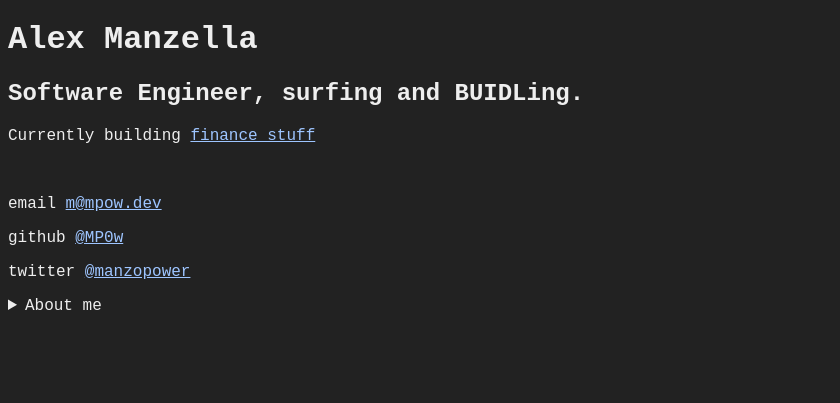
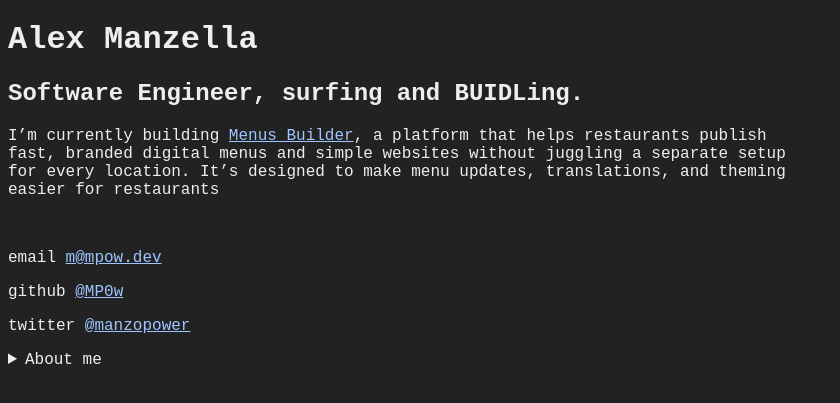
Before and after one commit to MP0w/MP0w.github.io, a Jekyll site: the page built from index.html, in a window 1280 px wide. Shown: the top 403 px of the page, without its empty margins (0-840 px from the left). Built offline with Jekyll 4.4.1, drawn with Linux system fonts in a browser that asks for light colours.

Commit message:
Update index.html

```diff
--- a/index.html
+++ b/index.html
@@ -4,7 +4,9 @@ layout: default
 
 <h1>Alex Manzella</h1>
 <h2>Software Engineer, surfing and BUIDLing.</h2>
-<p>Currently building <a href="https://stuff.finance">finance_stuff</a></p>
+<p>
+  I’m currently building <a href="https://menusbuilder.com">Menus Builder</a>, a platform that helps restaurants publish fast, branded digital menus and simple websites without juggling a separate setup for every location. It’s designed to make menu updates, translations, and theming easier for restaurants
+</p>
 <br/>
 <p>email <a href="mailto:{{ site.email }}">{{ site.email }}</a></p>
 <p>github <a href="https://github.com/{{ site.github_username }}">@{{ site.github_username }}</a></p>
```
